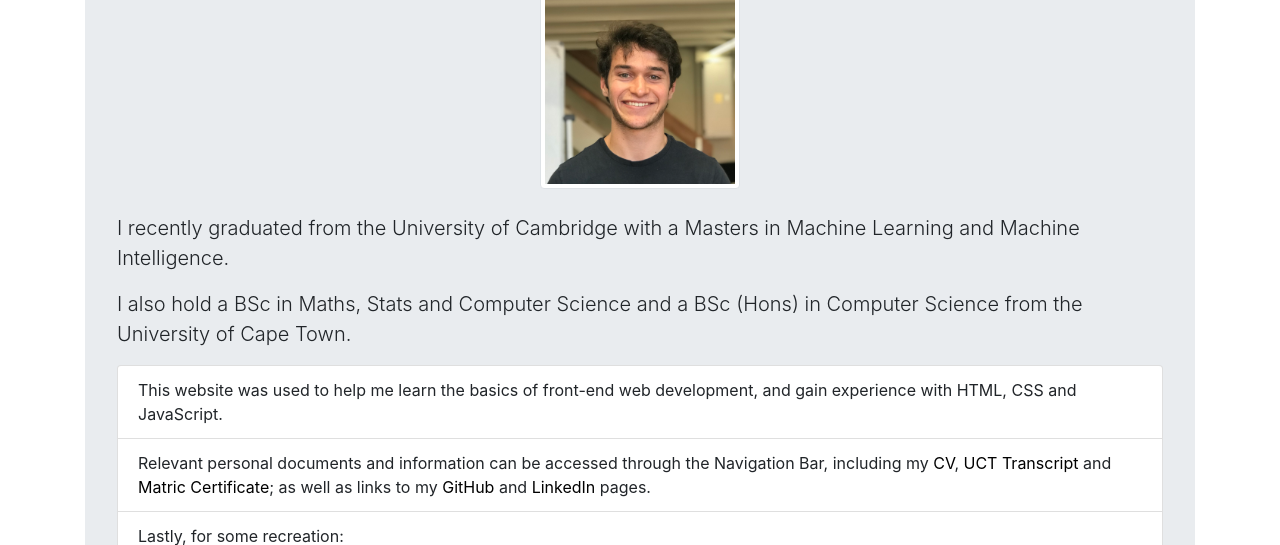
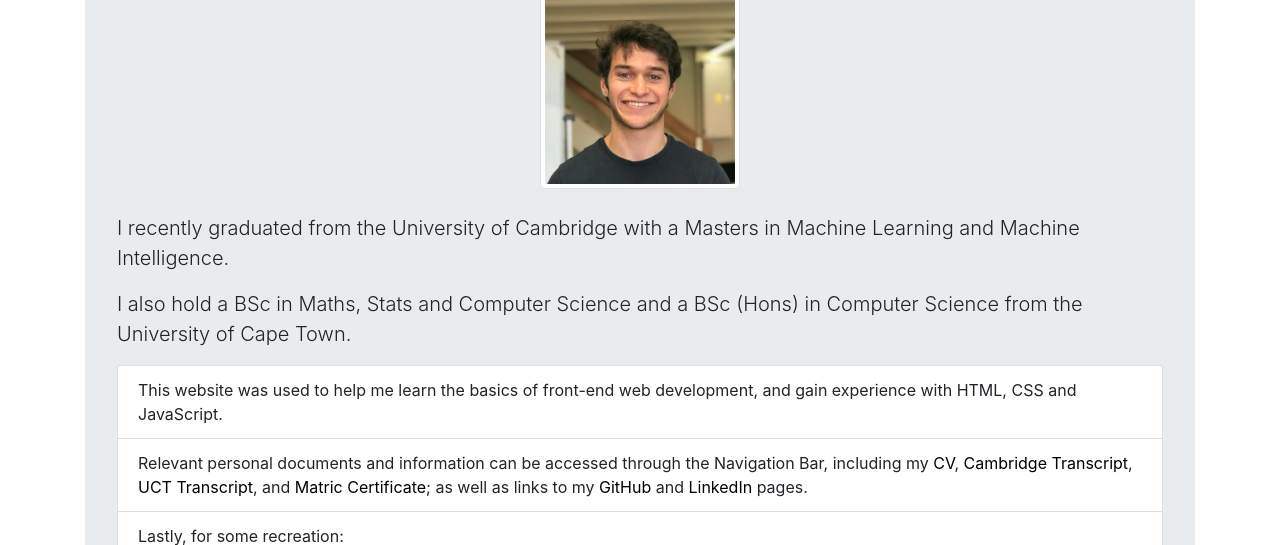
Before and after one commit to shaneweisz/shaneweisz-website, a plain HTML site: page index.html in a window 1280 px wide. Shown: the part 209-754 px from the top of the page. Drawn offline with nearby package versions, Linux system fonts and the light colour scheme.

Commit message:
Add Cambridge transcript

```diff
--- a/css/index.css
+++ b/css/index.css
@@ -28,6 +28,10 @@ a:hover {
   color: black;
 }
 
+#cam_transcript_link {
+  color: black;
+}
+
 #mc_link {
   color: black;
 }
--- a/index.html
+++ b/index.html
@@ -48,6 +48,7 @@
           </a>
           <div class="dropdown-menu" aria-labelledby="navbar-dropdown-menu">
             <a class="dropdown-item" href="docs/CV_ShaneWeisz.pdf">CV</a>
+            <a class="dropdown-item" href="docs/MPhil_OfficialTranscript.pdf">Cambridge Transcript</a>
             <a class="dropdown-item" href="docs/UCT_Transcript.pdf">UCT Transcript</a>
             <a class="dropdown-item" href="docs/Matric_Certificate.pdf">Matric Certificate</a>
           </div>
@@ -106,9 +107,8 @@
           and gain experience with HTML, CSS and JavaScript.
         </li>
         <li class="list-group-item"> Relevant personal documents and information can be accessed through the Navigation
-          Bar, including my <a id="cv_link" href="docs/CV_ShaneWeisz.pdf">CV</a>, <a id="transcript_link"
-            href="docs/UCT_Transcript.pdf">UCT
-            Transcript</a> and <a id="mc_link" href="docs/Matric_Certificate.pdf">Matric Certificate</a>; as well as
+          Bar, including my <a id="cv_link" href="docs/CV_ShaneWeisz.pdf">CV</a>, <a id="cam_transcript_link" href="docs/MPhil_OfficialTranscript.pdf">Cambridge Transcript</a>, <a id="transcript_link"
+            href="docs/UCT_Transcript.pdf">UCT Transcript</a>,  and <a id="mc_link" href="docs/Matric_Certificate.pdf">Matric Certificate</a>; as well as
           links to my <a id="gh_link" href="https://github.com/shaneweisz">GitHub</a> and <a id="li_link"
             href="https://www.linkedin.com/in/shaneweisz/">LinkedIn</a>
           pages.
```
